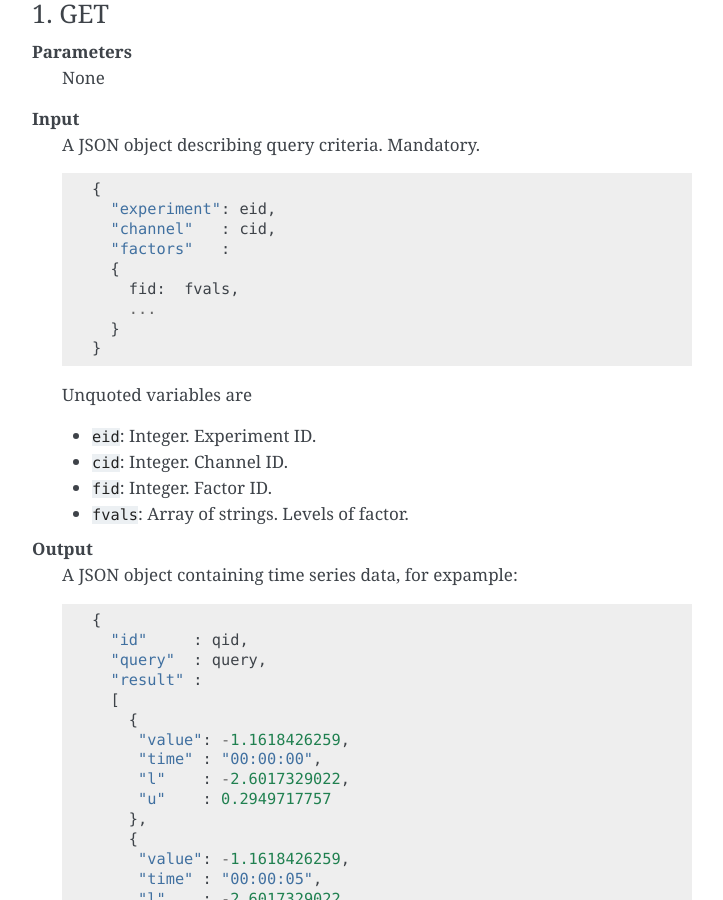
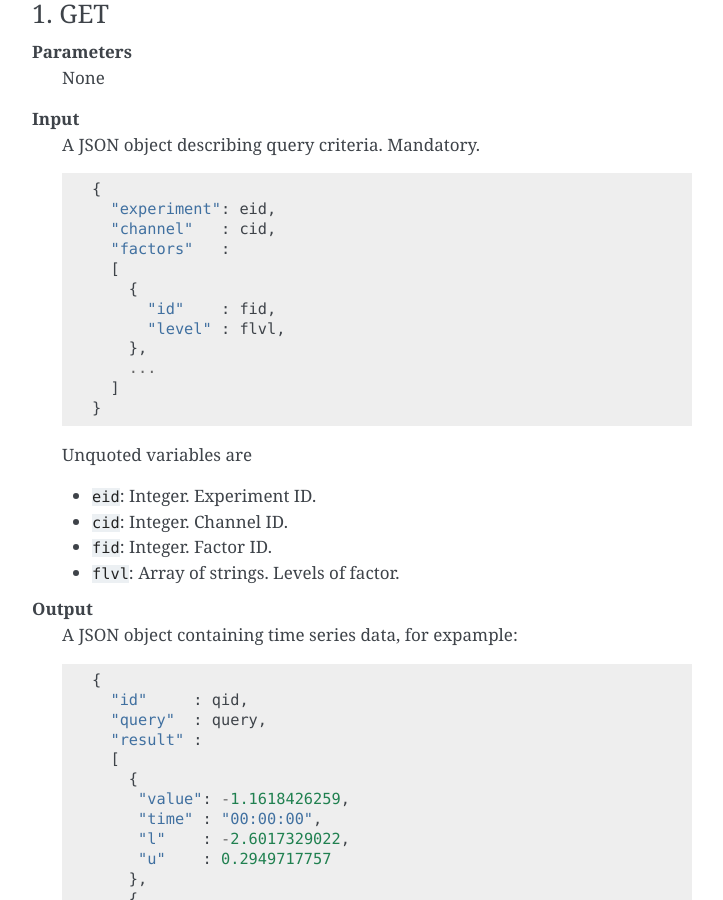
Before and after one commit to gaoce/TimeVis, a Sphinx documentation site: the page built from docs/api_v2.rst, in a window 1280 px wide and 900 px high, scrolled down 13776 px. Shown: the whole window, without its empty margins (388-1111 px from the left). Built offline with Sphinx 7.4.7, drawn with Linux system fonts in a browser that asks for light colours.

```diff
--- a/docs/api_v2.rst
+++ b/docs/api_v2.rst
@@ -725,18 +725,21 @@ A summary of all HTTP verbs used for this endpoint:
         "experiment": eid,
         "channel"   : cid,
         "factors"   :
-        {
-          fid:  fvals,
+        [
+          {
+            "id"    : fid,
+            "level" : flvl,
+          },
           ...
-        }
+        ]
       }
 
     Unquoted variables are
 
-    * ``eid``:    Integer. Experiment ID.
-    * ``cid``:    Integer. Channel ID.
-    * ``fid``:    Integer. Factor ID.
-    * ``fvals``:  Array of strings. Levels of factor.
+    * ``eid``:   Integer. Experiment ID.
+    * ``cid``:   Integer. Channel ID.
+    * ``fid``:   Integer. Factor ID.
+    * ``flvl``:  Array of strings. Levels of factor.
 
 **Output**
     A JSON object containing time series data, for expample:
```
